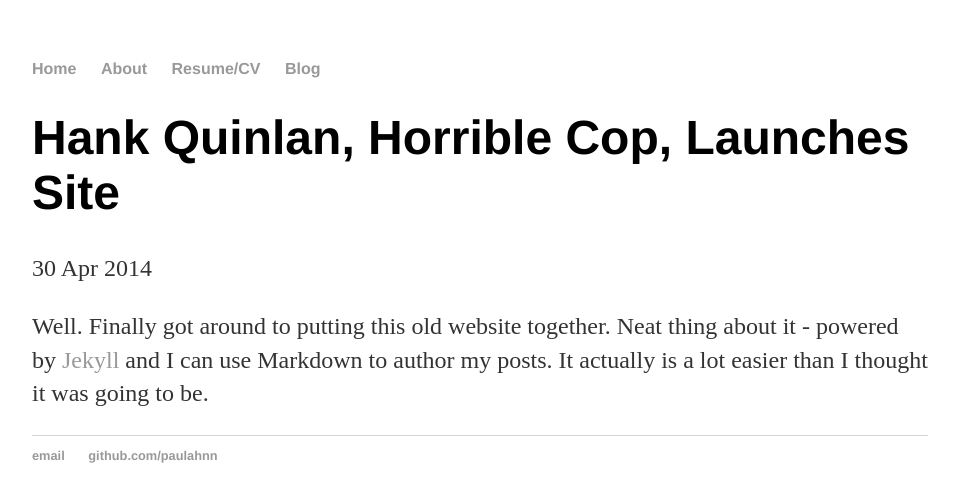
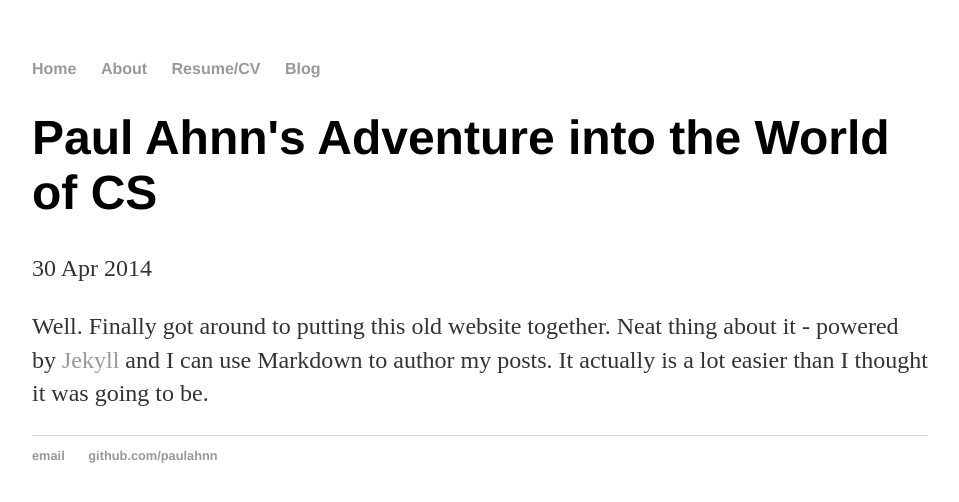
Before and after one commit to paulahnn/paulahnn.github.io, a Jekyll site: the page built from _posts/2017-03-10-Testing-the-waters.md, in a window 1280 px wide. Shown: the top 502 px of the page, without its empty margins (160-1119 px from the left). Built offline with Jekyll 4.4.1, drawn with Linux system fonts in a browser that asks for light colours.

Commit message:
Update 2017-03-10-Testing-the-waters.md

```diff
--- a/_posts/2017-03-10-Testing-the-waters.md
+++ b/_posts/2017-03-10-Testing-the-waters.md
@@ -1,6 +1,6 @@
 ---
 layout: post
-title: "Hank Quinlan, Horrible Cop, Launches Site"
+title: "Paul Ahnn's Adventure into the World of CS"
 date: 2014-04-30
 ---
 
```
